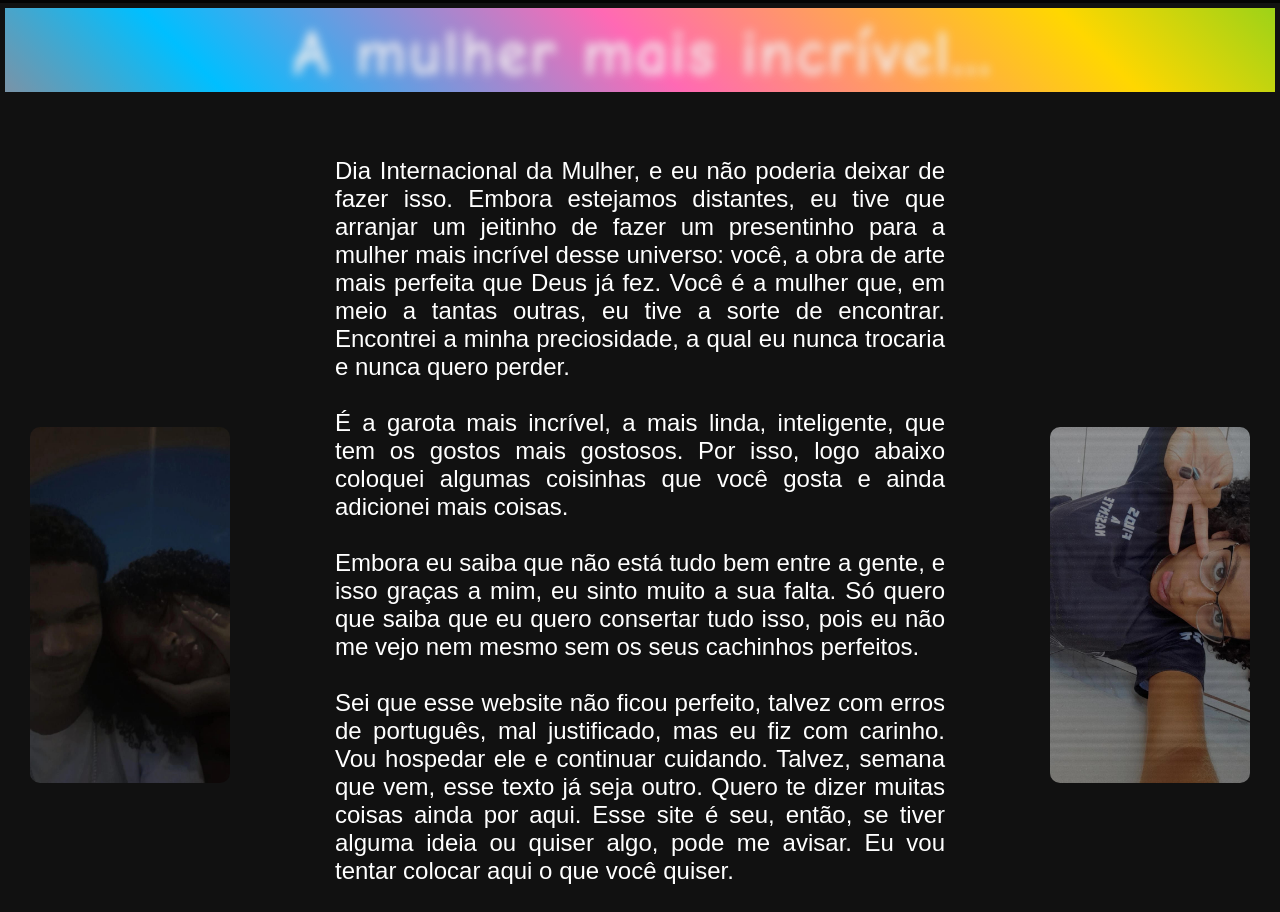
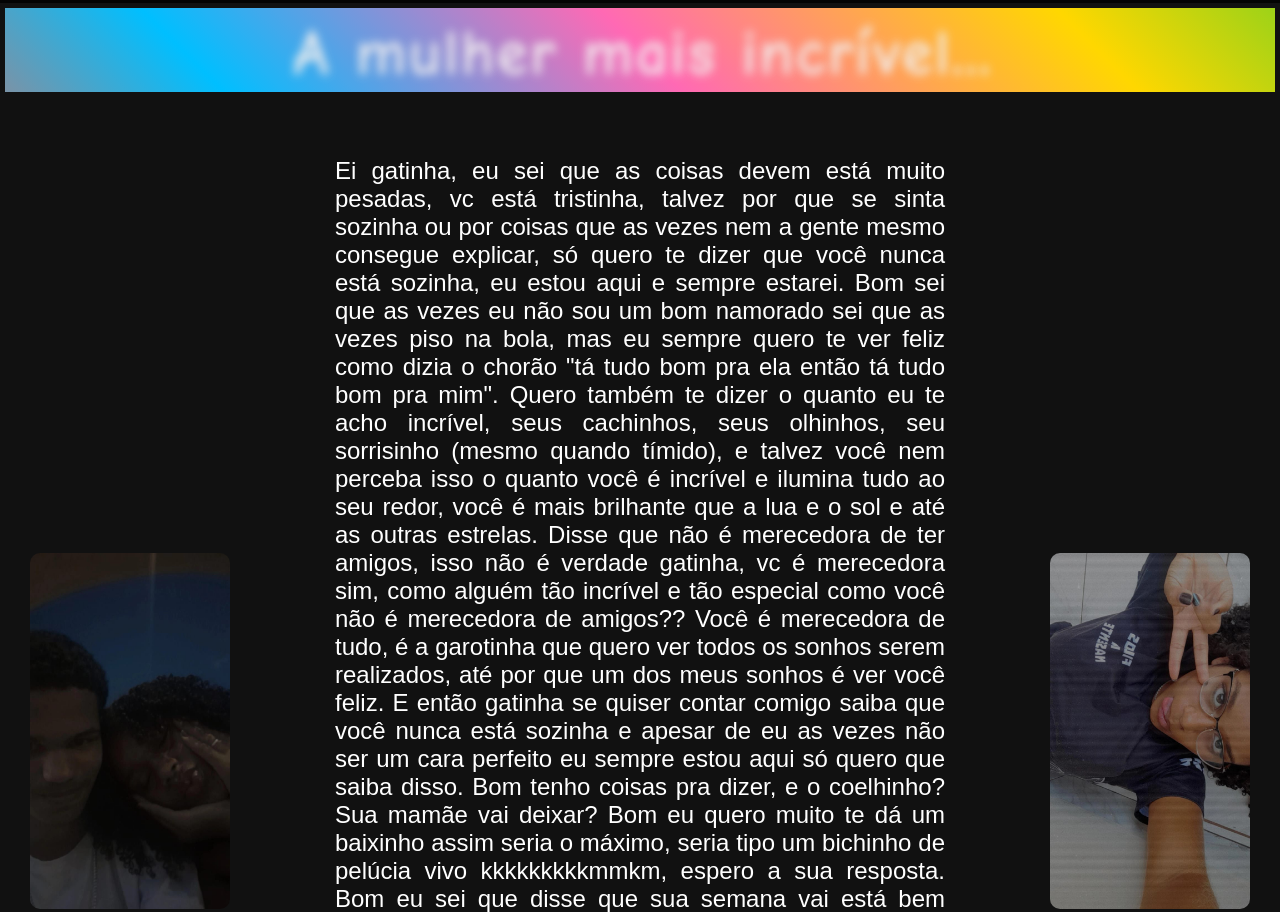
Before and after one commit to cipherdksa/sitezinhopraminhagatinha, a plain HTML site: page index.html in a window 1280 px wide. Shown: the part 797-1709 px from the top of the page. Drawn offline with Linux system fonts and the light colour scheme.

Commit message:
Update index.html

```diff
--- a/index.html
+++ b/index.html
@@ -29,17 +29,8 @@
         <div class="texto-foto">
             <img src="images/IMG-20250127-WA0053.jpg" alt="rany" class="foto-rany">
 
-            <p>
-                Dia Internacional da Mulher, e eu não poderia deixar de fazer isso. Embora estejamos distantes, eu tive que arranjar um jeitinho de fazer um presentinho para a mulher mais incrível desse universo: você, a obra de arte mais perfeita que Deus já fez.
-                Você é a mulher que, em meio a tantas outras, eu tive a sorte de encontrar. Encontrei a minha preciosidade, a qual eu nunca trocaria e nunca quero perder.
-                <br><br>
-                É a garota mais incrível, a mais linda, inteligente, que tem os gostos mais gostosos. Por isso, logo abaixo coloquei algumas coisinhas que você gosta e ainda adicionei mais coisas.
-                <br><br>
-                Embora eu saiba que não está tudo bem entre a gente, e isso graças a mim, eu sinto muito a sua falta. Só quero que saiba que eu quero consertar tudo isso, pois eu não me vejo nem mesmo sem os seus cachinhos perfeitos.
-                <br><br>
-                Sei que esse website não ficou perfeito, talvez com erros de português, mal justificado, mas eu fiz com carinho. Vou hospedar ele e continuar cuidando. Talvez, semana que vem, esse texto já seja outro. Quero te dizer muitas coisas ainda por aqui. Esse site é seu, então, se tiver alguma ideia ou quiser algo, pode me avisar. Eu vou tentar colocar aqui o que você quiser.
-                <br><br>
-                Só quero que saiba que eu te amo muito, minha princesa, você é a mulher mais perfeita desse mundo, só os seus olhinhos já ganharam de todas as estrelas. Meu coração é todinho seu. Beijos, que Papai do Céu te proteja.</p>
+            <p>Ei gatinha, eu sei que as coisas devem está muito pesadas, vc está tristinha, talvez por que se sinta sozinha ou por coisas que as vezes nem a gente mesmo consegue explicar, só quero te dizer que você nunca está sozinha, eu estou aqui e sempre estarei. Bom sei que as vezes eu não sou um bom namorado sei que as vezes piso na bola, mas eu sempre quero te ver feliz como dizia o chorão "tá tudo bom pra ela então tá tudo bom pra mim". Quero também te dizer o quanto eu te acho incrível, seus cachinhos, seus olhinhos, seu sorrisinho (mesmo quando tímido), e talvez você nem perceba isso o quanto você é incrível e ilumina tudo ao seu redor, você é mais brilhante que a lua e o sol e até as outras estrelas. Disse que não é merecedora de ter amigos, isso não é verdade gatinha, vc é merecedora sim, como alguém tão incrível e tão especial como você não é merecedora de amigos?? Você é merecedora de tudo, é a garotinha que quero ver todos os sonhos serem realizados, até por que um dos meus sonhos é ver você feliz. E então gatinha se quiser contar comigo saiba que você nunca está sozinha e apesar de eu as vezes não ser um cara perfeito eu sempre estou aqui só quero que saiba disso.
+Bom tenho coisas pra dizer, e o coelhinho? Sua mamãe vai deixar? Bom eu quero muito te dá um baixinho assim seria o máximo, seria tipo um bichinho de pelúcia vivo kkkkkkkkkmmkm, espero a sua resposta. Bom eu sei que disse que sua semana vai está bem cheia e eu entendo, mas agora que estou de férias queria fazer algo legal com você na semana, bom, seu dia vai está bem cheio então que tal a noite? A gente sai pra lanchar ou come uma pizza o que acha? Faz tipo aquele desenho lá que vc pintou e ficou perfeito, a gente pode até assistir um filminho no dia. Bom gatinha caso tenha percebido essa foi a primeira atualização do seu sitezinho e tive uma ideia quem sabe eu possa colocar uma caixa de texto para vc responder coisas também??? Acho que ficaria legal. Bom então a primeira atualização foi essa eu fiz isso mesmo para te dizer essas coisinhas e também como todas as vezes.... Para dizer o quanto eu te amo gatinha, eu te amooooooo muito muito mesmo, beijos gatinha que Deus te proteja :)</p>
             <img src="images/IMG-20250210-WA0001.jpg" alt="rany" class="foto-rany">
         </div>
 
```
